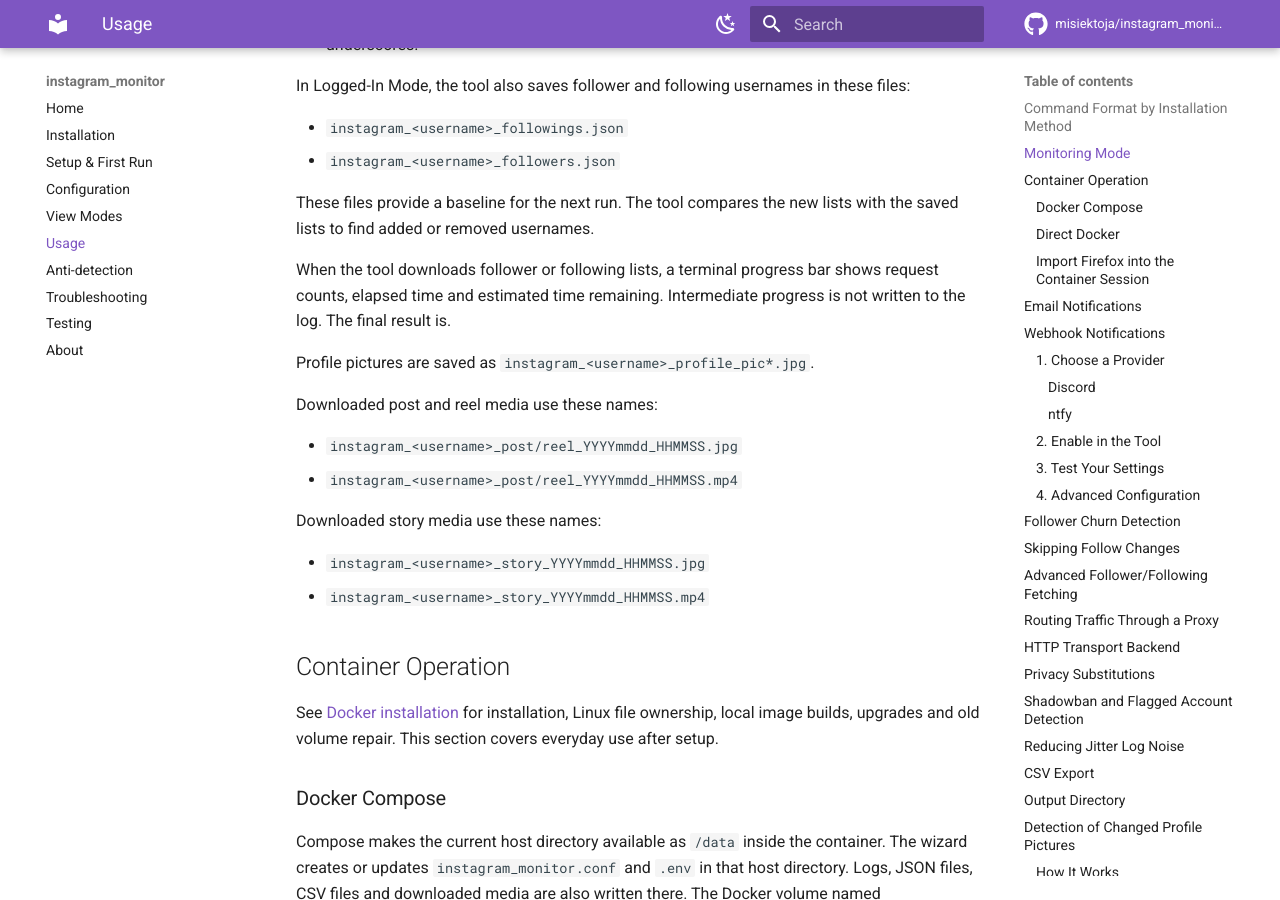
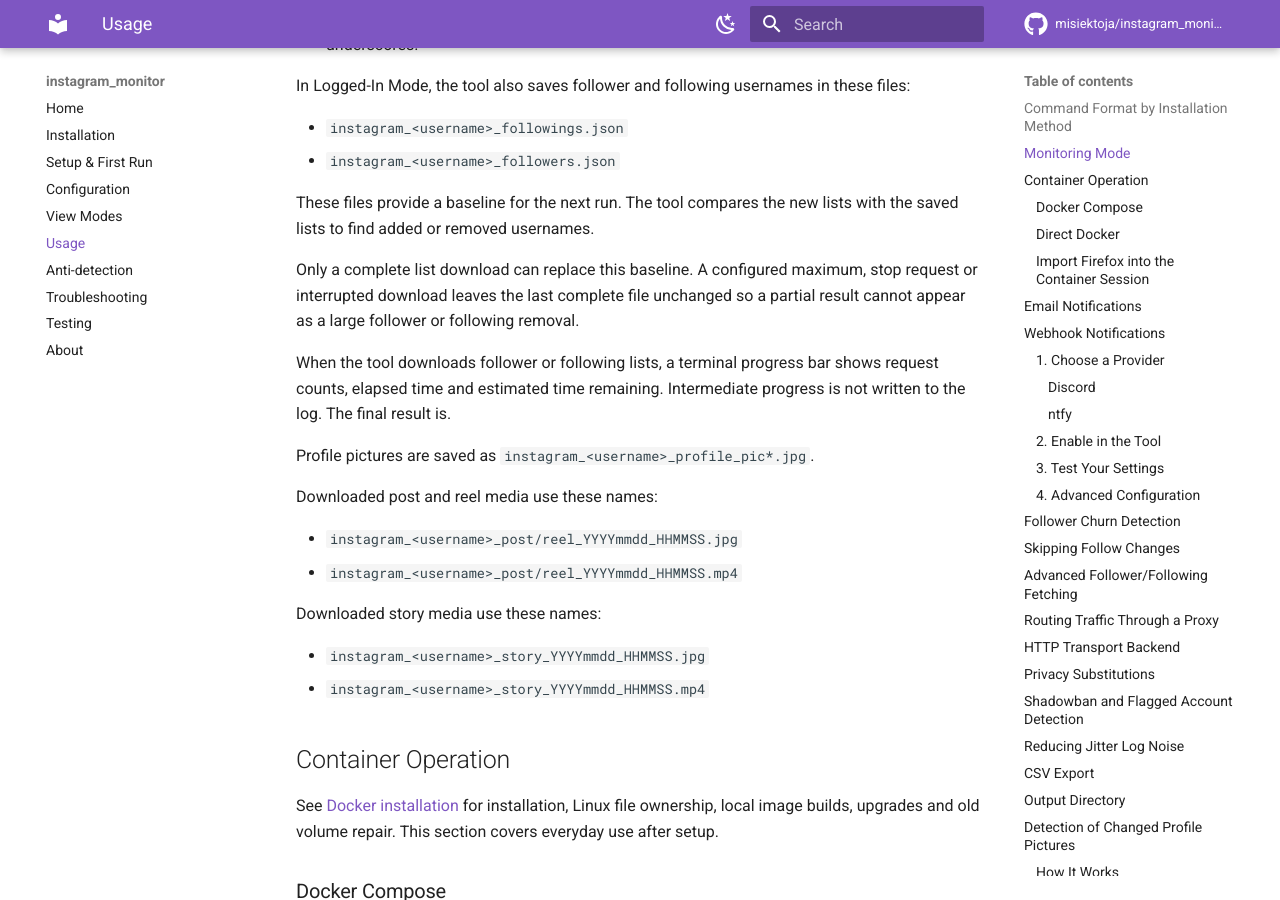
Before and after one commit to misiektoja/instagram_monitor, an MkDocs documentation site: the page built from docs/usage.md, in a window 1280 px wide and 900 px high, scrolled down 3287 px. Built offline with MkDocs 1.6.1 and Material for MkDocs 9.7.7, drawn with Linux system fonts in a browser that asks for light colours; comment, search, counter and statistics services are not loaded; some of the changed text lies outside the part shown.

Commit message:
docs(usage): document complete baseline persistence

```diff
--- a/docs/usage.md
+++ b/docs/usage.md
@@ -136,6 +136,8 @@ In Logged-In Mode, the tool also saves follower and following usernames in these
 - `instagram_<username>_followers.json`
 
 These files provide a baseline for the next run. The tool compares the new lists with the saved lists to find added or removed usernames.
+
+Only a complete list download can replace this baseline. A configured maximum, stop request or interrupted download leaves the last complete file unchanged so a partial result cannot appear as a large follower or following removal.
 
 When the tool downloads follower or following lists, a terminal progress bar shows request counts, elapsed time and estimated time remaining. Intermediate progress is not written to the log. The final result is.
 
@@ -504,6 +506,8 @@ The values select one of these modes. The tool prints the selected mode at start
 
 This feature requires [Logged-In Mode](configuration.md#logged-in-mode-with-session-login).
 
+A maximum intentionally produces a partial list. Partial lists are not compared with or saved over the last complete baseline. Reported count changes remain available without claiming which usernames changed.
+
 <a id="routing-traffic-through-a-proxy"></a>
 ## Routing Traffic Through a Proxy
 
```
